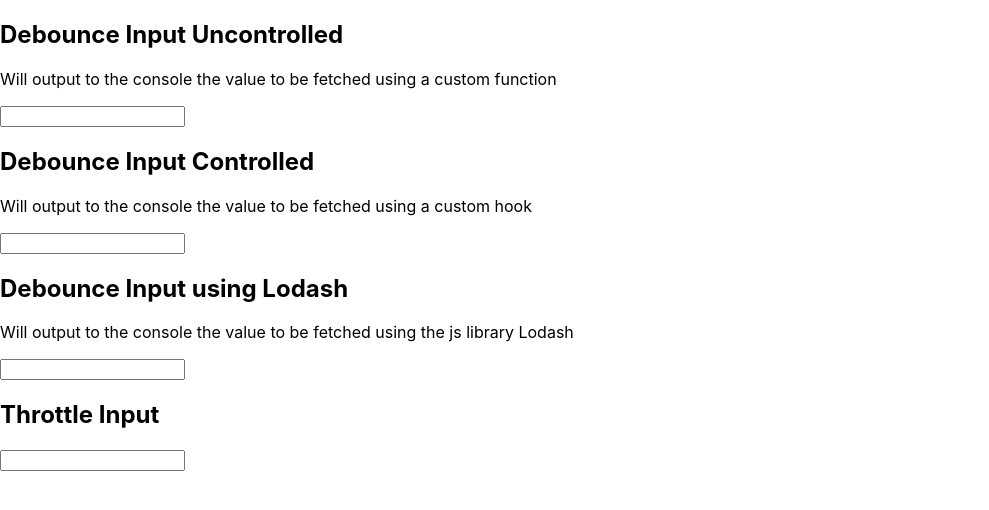
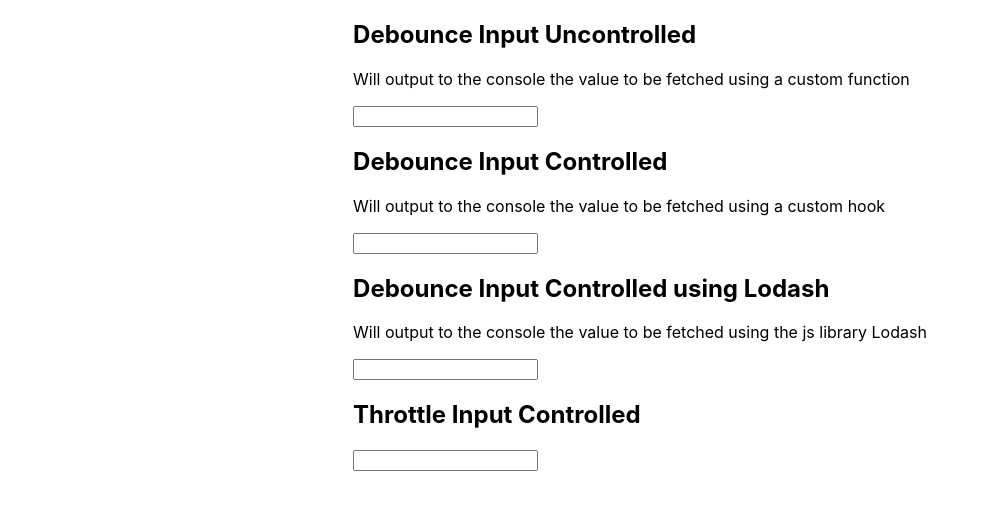
Before and after one commit to joaoafonso386/react-debounce-throttle, a React (Create React App) app: page / in a window 1280 px wide. Shown: the top 510 px of the page, without its empty margins (0-989 px from the left). Built offline with nearby package versions, Linux system fonts and the light colour scheme; the HTML template or start-up script is replaced by a standard one.

Commit message:
CSS fix for usability and README update

```diff
--- a/src/App.css
+++ b/src/App.css
@@ -1,38 +1,5 @@
 .App {
-  text-align: center;
+  display: grid;
+  justify-content: center;
+  width:100vw;
 }
-
-.App-logo {
-  height: 40vmin;
-  pointer-events: none;
-}
-
-@media (prefers-reduced-motion: no-preference) {
-  .App-logo {
-    animation: App-logo-spin infinite 20s linear;
-  }
-}
-
-.App-header {
-  background-color: #282c34;
-  min-height: 100vh;
-  display: flex;
-  flex-direction: column;
-  align-items: center;
-  justify-content: center;
-  font-size: calc(10px + 2vmin);
-  color: white;
-}
-
-.App-link {
-  color: #61dafb;
-}
-
-@keyframes App-logo-spin {
-  from {
-    transform: rotate(0deg);
-  }
-  to {
-    transform: rotate(360deg);
-  }
-}
--- a/src/App.js
+++ b/src/App.js
@@ -34,7 +34,7 @@ const App = () => {
 
   return (
 
-    <div>
+    <div className='App'>
       <div>
         <h2>Debounce Input Uncontrolled</h2>
         <p>Will output to the console the value to be fetched using a custom function</p>
@@ -46,12 +46,12 @@ const App = () => {
         <input type="text" value={debounceTermControlled} onChange={(e) => setDebounceTermControlled(e.target.value)}/>
       </div>
       <div>
-        <h2>Debounce Input using Lodash</h2>
+        <h2>Debounce Input Controlled using Lodash</h2>
         <p>Will output to the console the value to be fetched using the js library Lodash</p>
         <input type="text" value={debounceLodashValue} onChange={onDebounceLodash}/>
       </div>
       <div>
-        <h2>Throttle Input</h2>
+        <h2>Throttle Input Controlled</h2>
         <input type="text" value={throttleInput} onChange={(e) => setThrottleInput(e.target.value)}/>
       </div>
     </div>
```
Also changed, not shown: 1 other file (tests, documents, lock files or other folders).
